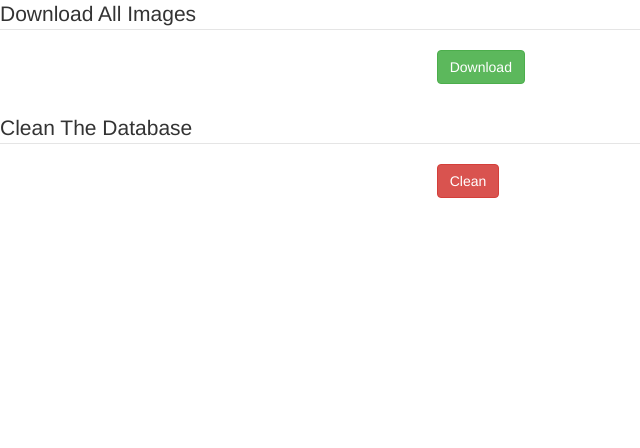
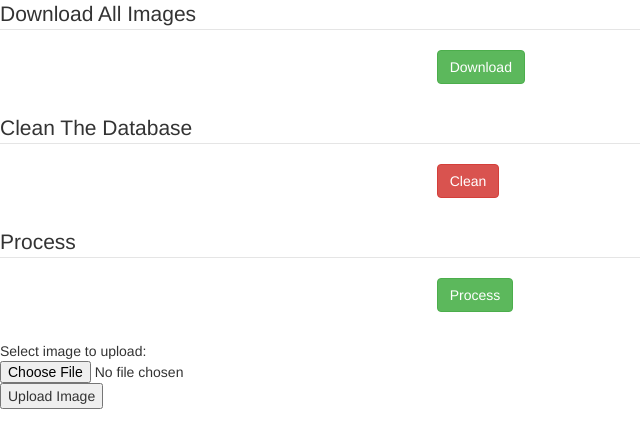
Before and after one commit to willxcience/ImageProcessing, a PHP site: page / in a window 1280 px wide. Shown: the part 227-675 px from the top of the page, without its empty margins (0-640 px from the left). Run offline with PHP 8.4, Linux system fonts and the light colour scheme; some libraries are stand-ins or nearby versions.

Commit message:
Update index.php

```diff
--- a/web/index.php
+++ b/web/index.php
@@ -112,6 +112,30 @@ Pls enter ur key:
 </form>
 
 
+<form action="process.php" class="form-horizontal">
+<fieldset>
+
+<!-- Form Name -->
+<legend>Process</legend>
+
+<!-- Button -->
+<div class="form-group">
+  <label class="col-md-4 control-label" for="singlebutton"></label>
+  <div class="col-md-4">
+    <button id="singlebutton" name="singlebutton" class="btn btn-success">Process</button>
+  </div>
+</div>
+
+</fieldset>
+</form>
+
+
+<form action="test.php" method="post" enctype="multipart/form-data">
+    Select image to upload:
+    <input type="file" name="fileToUpload" id="fileToUpload">
+    <input type="submit" value="Upload Image" name="submit">
+</form>
+
 <!--
 <?php
 echo '<a href="download2.php">Download All Images</br>';
```
